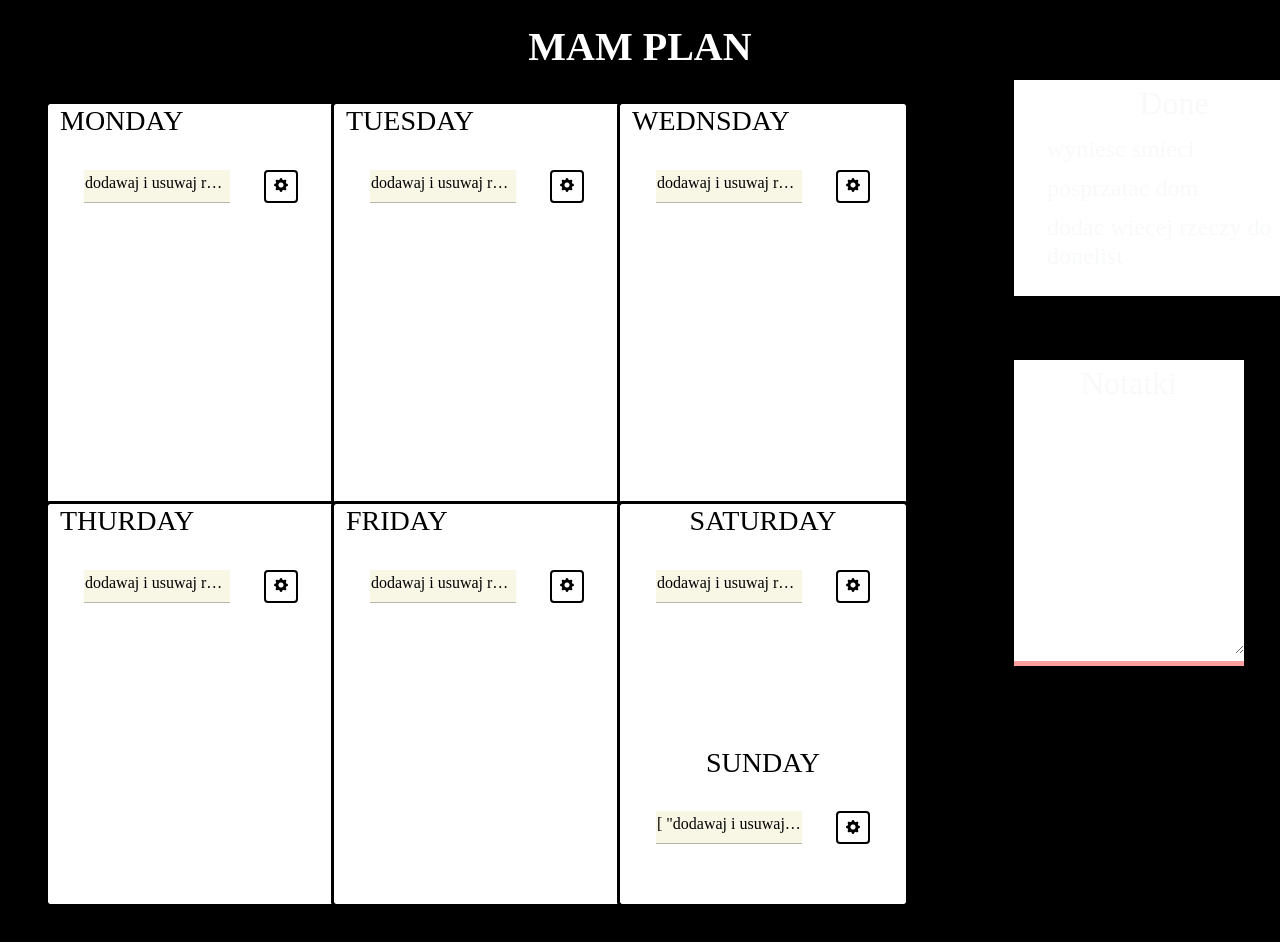
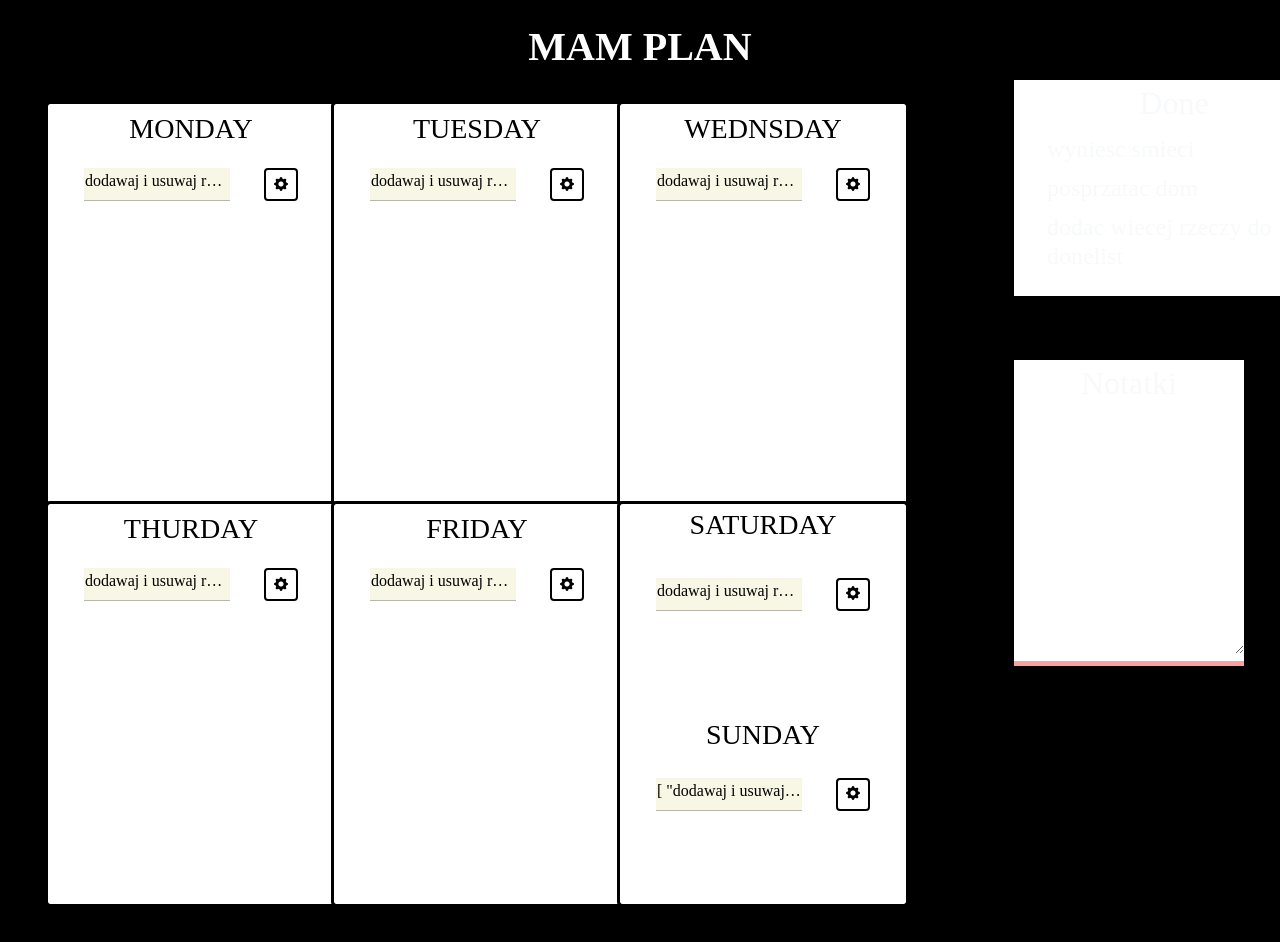
Before and after one commit to Dragonslayer49/listaTodo, a Nuxt app: page / in a window 1280 px wide. Shown: the top 942 px of the page. Built offline with nearby package versions, Linux system fonts and the light colour scheme.

Commit message:
z piatku/fix z overflow po component title

```diff
--- a/components/tytul.vue
+++ b/components/tytul.vue
@@ -5,7 +5,9 @@ const props = defineProps({
 </script>
 
 <template>
-  <h3 class="align-self-center dzien">{{ title }}</h3>
+  <h3 class="p-1">
+    {{ title }}
+  </h3>
 </template>
 
 <style scoped></style>
--- a/pages/index.vue
+++ b/pages/index.vue
@@ -42,8 +42,13 @@ function dodajDone(zrobione) {
           <div class="row p-4 justify-content-around">
             <template v-for="(day, index) in tyd.WEEK" class="">
               <div v-if="index < 5" class="col-4 day">
-                <tytul :title="day.name" />
-                <div class="przesuanie">
+                <div
+                  id="tytul"
+                  class="w-100 d-flex justify-content-center align-self-center p-1"
+                >
+                  <tytul :title="day.name" />
+                </div>
+                <div class="Przesuwanie">
                   <Dzien
                     :title="day.name"
                     :key="index"
@@ -63,7 +68,7 @@ function dodajDone(zrobione) {
                     @donee="(zrobione) => dodajDone(zrobione)"
                   />
                 </div>
-                <div class="w-100 d-flex justify-content-center">
+                <div id="tytul" class="w-100 d-flex justify-content-center">
                   <tytul :title="tyd.WEEK[6].name" />
                 </div>
                 <div class="week">
@@ -135,9 +140,10 @@ main {
   max-height: 25rem;
   background-color: #ffffff;
 }
-#Przesuwanie {
+.Przesuwanie {
   overflow-y: auto;
   overflow-x: hidden;
+  max-height: 90%;
 }
 
 #NaSrodek {
@@ -157,6 +163,9 @@ main {
   background-color: #ffffff;
   margin-top: 4rem;
   border-bottom: 5px solid #ffa0a0;
+}
+#tytul {
+  height: 10%;
 }
 textarea {
   background-color: #ffffff;
@@ -187,6 +196,8 @@ textarea {
   color: #000000;
 }
 .week {
-  height: 50%;
+  overflow-y: auto;
+  overflow-x: hidden;
+  height: 40%;
 }
 </style>
```
